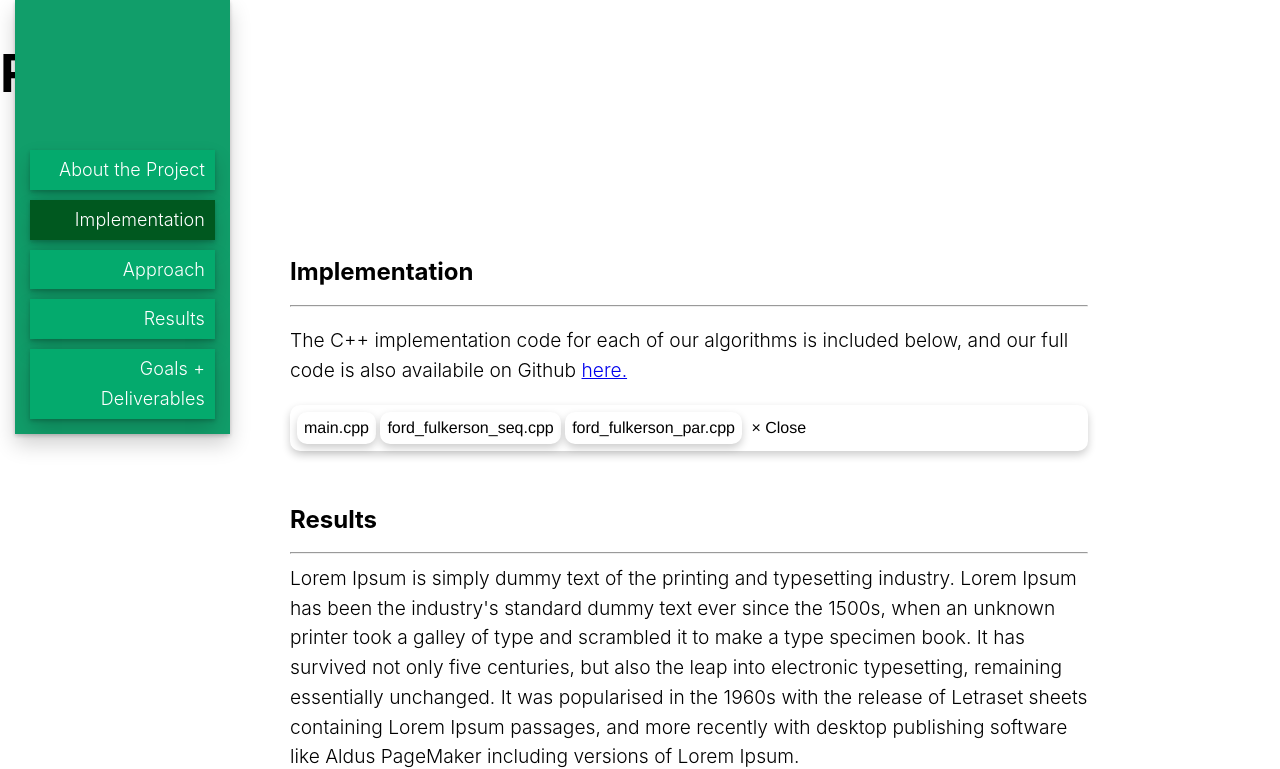
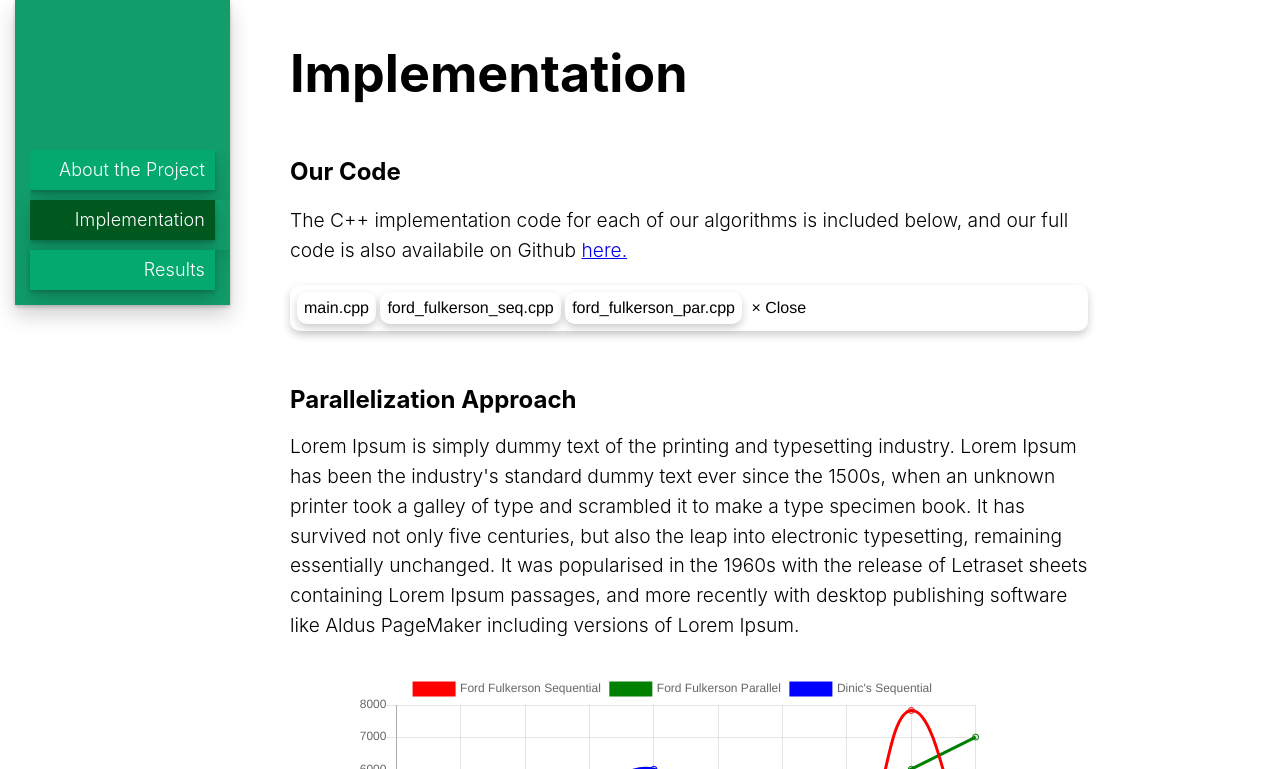
Before and after one commit to sophiazalewski1/Website, a website: page page2.html in a window 1280 px wide. Shown: the top 769 px of the page. Drawn offline with nearby package versions, Linux system fonts and the light colour scheme; some packages are replaced by stand-ins of ours; a script that the page names is missing.

Commit message:
Update page2.html

```diff
--- a/page2.html
+++ b/page2.html
@@ -11,18 +11,27 @@
 
     <body>
         <ul id="navlink_holder">
-          <li><a href="./index.html" class="navlink">About the Project</a></li>
-          <li><a href="./page2.html" class="navlink" id="selectedLink">Implementation</a></li>
-          <li><a href="#Approach" class="navlink">Approach</a></li>
-          <li><a href="#Results" class="navlink">Results</a></li>
-          <li><a href="#Goals and Deliverables" class="navlink">Goals + Deliverables</a></li>
+          <div class="hiddenNav">
+            <li><a href="./index.html" class="navlink">About the Project</a></li>
+              <li><a href="./index.html#Summary" class="navlink_hidden">Summary</a></li>
+              <li><a href="./index.html#Background" class="navlink_hidden">Background</a></li>
+              <li><a href="./index.html#Challenges" class="navlink_hidden">Challenges</a></li>
+              <li><a href="./index.html#Resources" class="navlink_hidden">Resources</a></li>
+              <li><a href="./index.html#Goals and Deliverables" class="navlink_hidden">Goals + Deliverables</a></li>
+              <li><a href="./index.html#Platform" class="navlink_hidden">Platform</a></li>
+              <li><a href="./index.html#Schedule" class="navlink_hidden">Schedule</a></li>
+          </div>
+          <div class="hiddenNav" style="max-height:140px; box-shadow: 0 6px 20px 0 rgba(0, 0, 0, 0.19);">
+            <li><a href="./page2.html" id="selectedLink" class="navlink">Implementation</a></li>
+            <li><a href="#Our Code" class="navlink_hidden">Our Code</a></li>
+            <li><a href="#Approach" class="navlink_hidden">Approach</a></li>
+          </div>
+            <li><a href="./page3.html" class="navlink">Results</a></li>
         </ul>
-        <div id="titleBox", class="link">
-          <h1 id="title">Results</h1>
-        </div>
-        <div id="body" style="padding-top: 80px;">
-            <div id="Approach", class="link">
-            <h3>Implementation</h3><hr>
+        <div id="body" style="padding-top: 0px;">
+            <h1>Implementation</h1>
+            <div id="Our Code", class="link">
+            <h3>Our Code</h3>
             <p>
             The C++ implementation code for each of our algorithms is included below, and
             our full code is also availabile on Github <a href="https://github.com/sophiazalewski1/418-Final">here.</a>
@@ -46,8 +55,8 @@
 
             </div>
           </div>
-            <div id="Results", class="link">
-            <h3>Results</h3><hr>
+            <div id="Approach", class="link">
+            <h3>Parallelization Approach</h3>
             Lorem Ipsum is simply dummy text of the printing and typesetting industry. Lorem Ipsum has been the industry's standard dummy text ever since the 1500s, when an unknown printer took a galley of type and scrambled it to make a type specimen book. It has survived not only five centuries, but also the leap into electronic typesetting, remaining essentially unchanged. It was popularised in the 1960s with the release of Letraset sheets containing Lorem Ipsum passages, and more recently with desktop publishing software like Aldus PageMaker including versions of Lorem Ipsum.
 
             <div class="cards">
```
